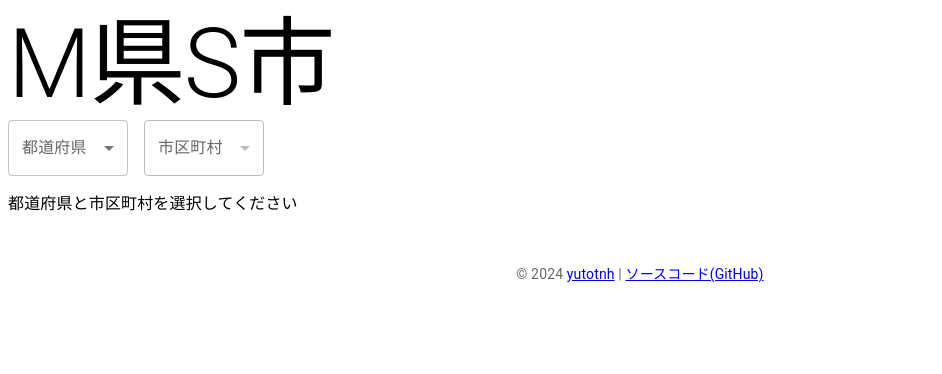
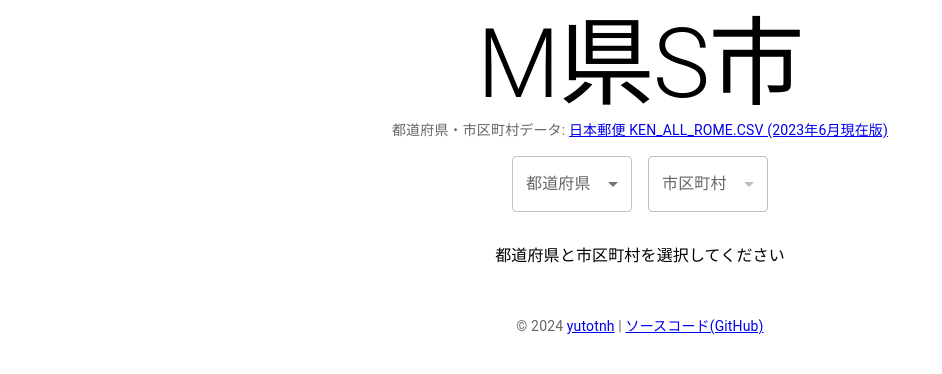
Before and after one commit to yutotnh/m-ken-s-shi, a React (Vite) app: page / in a window 1280 px wide. Shown: the top 374 px of the page, without its empty margins (0-942 px from the left). Built offline with nearby package versions, Linux system fonts and the light colour scheme.

Commit message:
feat: 文字を中央に配置して、市区町村データのもとを明記した

```diff
--- a/src/App.tsx
+++ b/src/App.tsx
@@ -25,8 +25,16 @@ export default function Main() {
 
   return (
     <>
-      <Typography variant="h1">M県S市</Typography>
-      <Box sx={{ display: "flex", gap: 2 }}>
+      <Typography variant="h1" align="center">
+        M県S市
+      </Typography>
+      <Typography variant="body2" color="text.secondary" align="center">
+        {"都道府県・市区町村データ: "}
+        <a href="https://www.post.japanpost.jp/zipcode/dl/roman-zip.html">
+          日本郵便 KEN_ALL_ROME.CSV (2023年6月現在版)
+        </a>
+      </Typography>
+      <Box sx={{ display: "flex", gap: 2, justifyContent: "center", m: 2 }}>
         <Box sx={{ minWidth: 120 }}>
           <FormControl fullWidth>
             <InputLabel id="select-prefecture-initial-label">
@@ -73,6 +81,7 @@ export default function Main() {
           </FormControl>
         </Box>
       </Box>
+      <Box sx={{ display: "flex", justifyContent: "center" }}>
         {(!prefectureInitial || !municipalityInitial) && (
           <Typography component="div" sx={{ marginTop: 2 }}>
             都道府県と市区町村を選択してください
@@ -89,7 +98,8 @@ export default function Main() {
                   prefectureInitial,
                   municipalityInitial,
                 ),
-            ).map((municipality: municipality.Municipality, index: number) => (
+              ).map(
+                (municipality: municipality.Municipality, index: number) => (
                   <ListItem key={index}>
                     {municipality.prefecture.name +
                       municipality.prefecture.suffix +
@@ -98,16 +108,20 @@ export default function Main() {
                       municipality.municipality.suffix +
                       " (" +
                       municipality.prefecture?.rome +
+                      " " +
                       municipality.prefecture?.rome_suffix +
                       " " +
                       municipality.municipality?.rome +
+                      " " +
                       municipality.municipality?.rome_suffix +
                       ")"}
                   </ListItem>
-            ))}
+                ),
+              )}
             </List>
           </>
         )}
+      </Box>
       <Container maxWidth="sm" component="footer" sx={{ mt: 6 }}>
         <Typography variant="body2" color="text.secondary" align="center">
           {"© 2024 "}
```
Lines whose indentation alone changed are shown as unchanged.
